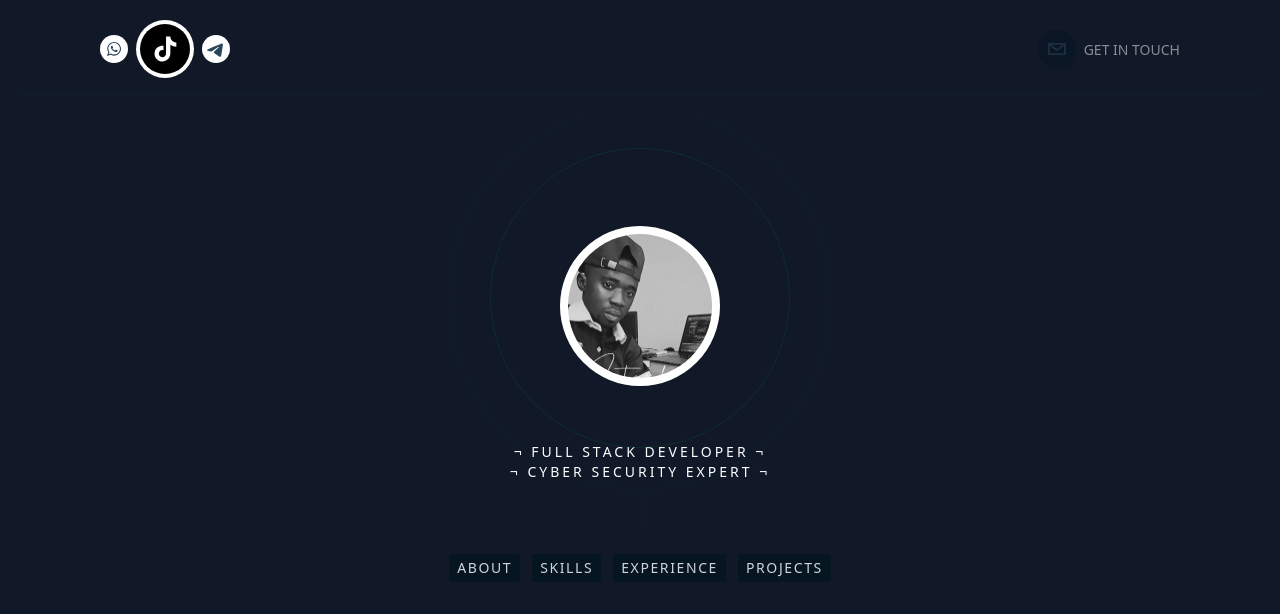
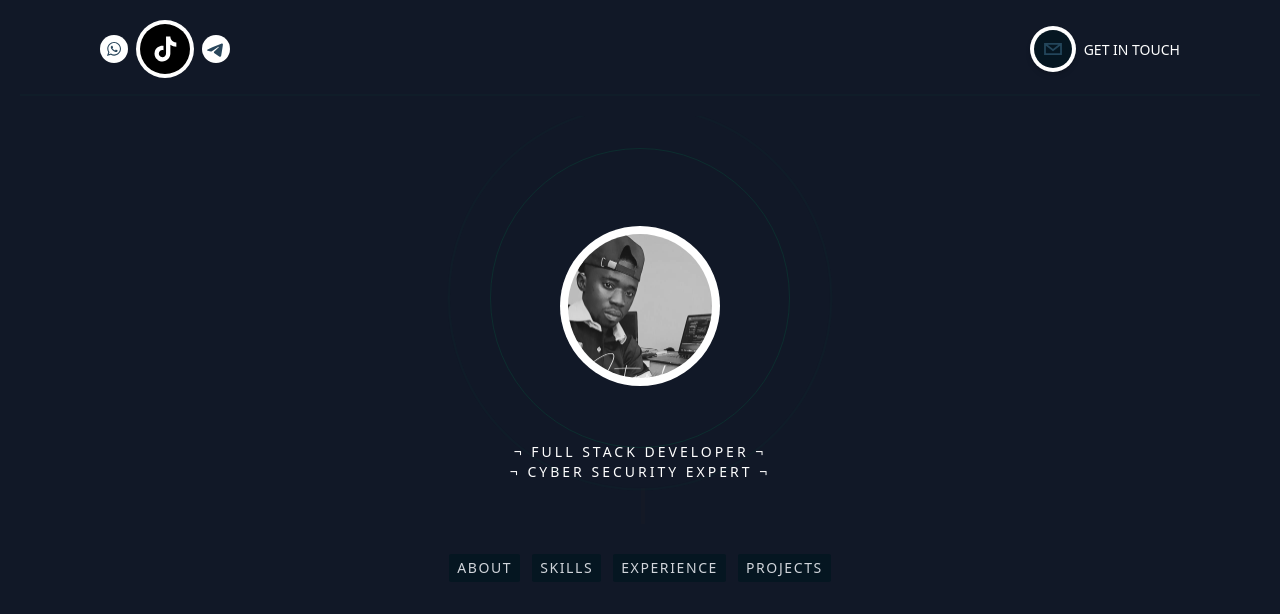
Before and after one commit to donmanuel1997/primeumaton, a Next.js app: page / in a window 1280 px wide. Shown: the top 614 px of the page. Built offline with nearby package versions, Linux system fonts and the light colour scheme.

Commit message:
first commit

```diff
--- a/components/Headers.tsx
+++ b/components/Headers.tsx
@@ -55,9 +55,9 @@ export default function Headers({ }: Props) {
                     </motion.div>
                 </motion.div>
                 {/*Second Break*/}
-                <div className='flex justify-center items-center'>
+                <div className=' text-white flex justify-center items-center'>
                 <motion.div layout
-                    animate={{ opacity: 0.5 }}
+                    animate={{ opacity: 1 }}
                     transition={{
                         opacity: { ease: "linear" },
                         layout: { duration: 0.3 }
@@ -67,10 +67,10 @@ export default function Headers({ }: Props) {
                         scale: 1.2,
                         transition: { duration: 1 },
                     }}
-                    whileTap={{ scale: 0.9 }} className='flex justify-center items-center cursor-pointer mx-10 '>
-                    <div className=' bg-[#051621] rounded-full shadow-md'>
+                    whileTap={{ scale: 0.9 }} className='flex  justify-center items-center cursor-pointer mx-10 '>
+                    <div className='bg-white p-1 rounded-full  shadow-md'>
                         <SocialIcon onClick={() => router.push("#contact")} network='email'
-                            className=' cursor-pointer'
+                            className='bg-[#051621] p-1 rounded-full cursor-pointer'
                             fgColor='#23465B'
                             bgColor='transparent'
                             style={{ height: 38, width: 38 }} />
```
